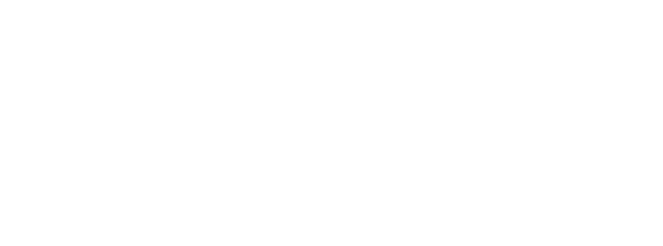
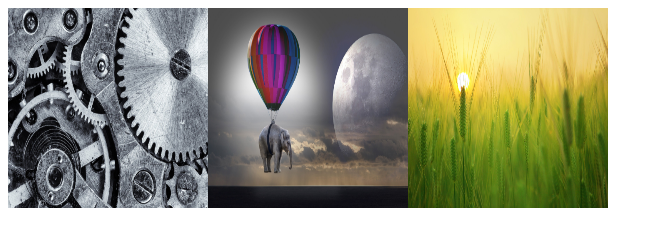
Before and after one commit to fireflysemantics/images, a website: page index.html in a window 1280 px wide. Shown: the whole page, without its empty margins (0-663 px from the left). Drawn offline with Linux system fonts and the light colour scheme.

Commit message:
Updated Images

```diff
--- a/index.html
+++ b/index.html
@@ -3,6 +3,10 @@
   <head>
     <title>webpage!</title>
   </head>
-  <body>
+  <body style="display: flex">
+    <img src="https://fireflysemantics.github.io/images/macro-1452987_1920.jpg" width="200px" height="200px">
+    <img src="https://fireflysemantics.github.io/images/elephant-2611677_1920.jpg" width="200px" height="200px">
+    <img src="https://fireflysemantics.github.io/images/barley-field-1684052_1920.jpg" width="200px" height="200px">
+
   </body>
 </html>
```
